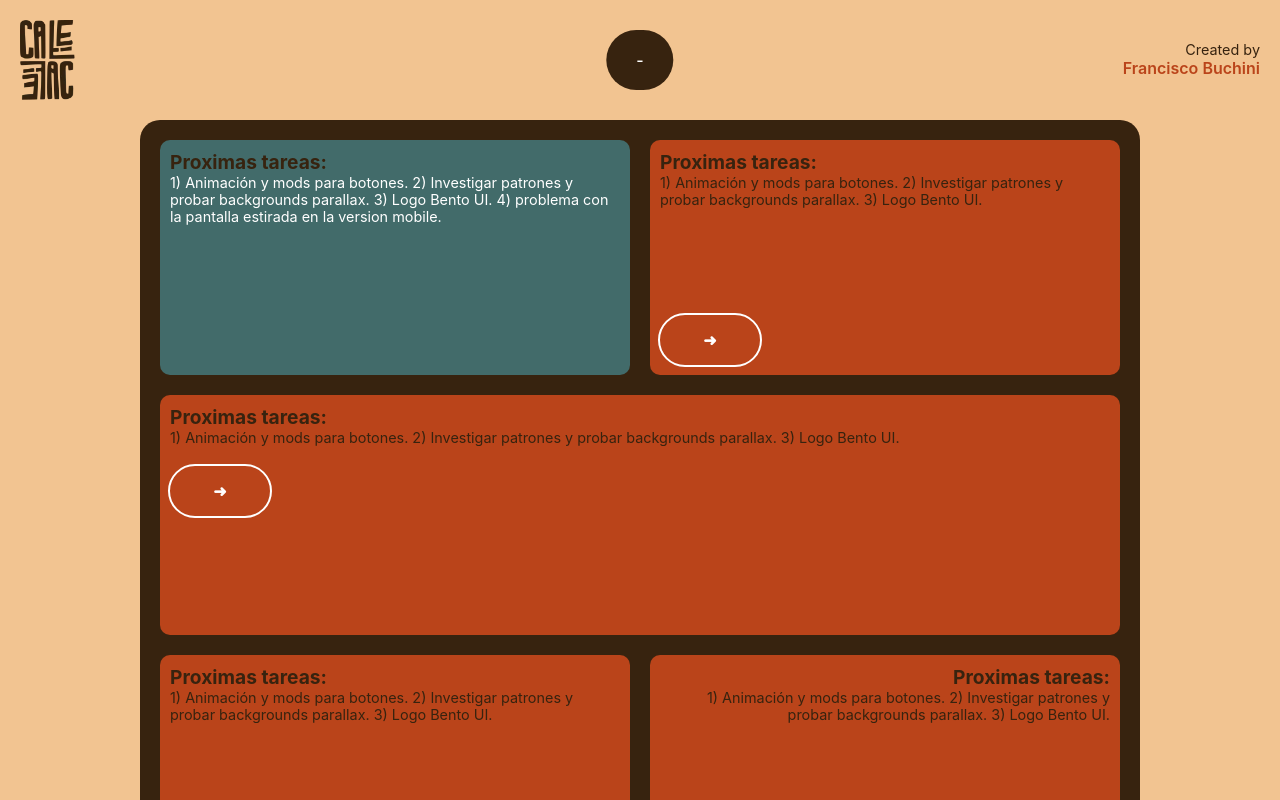
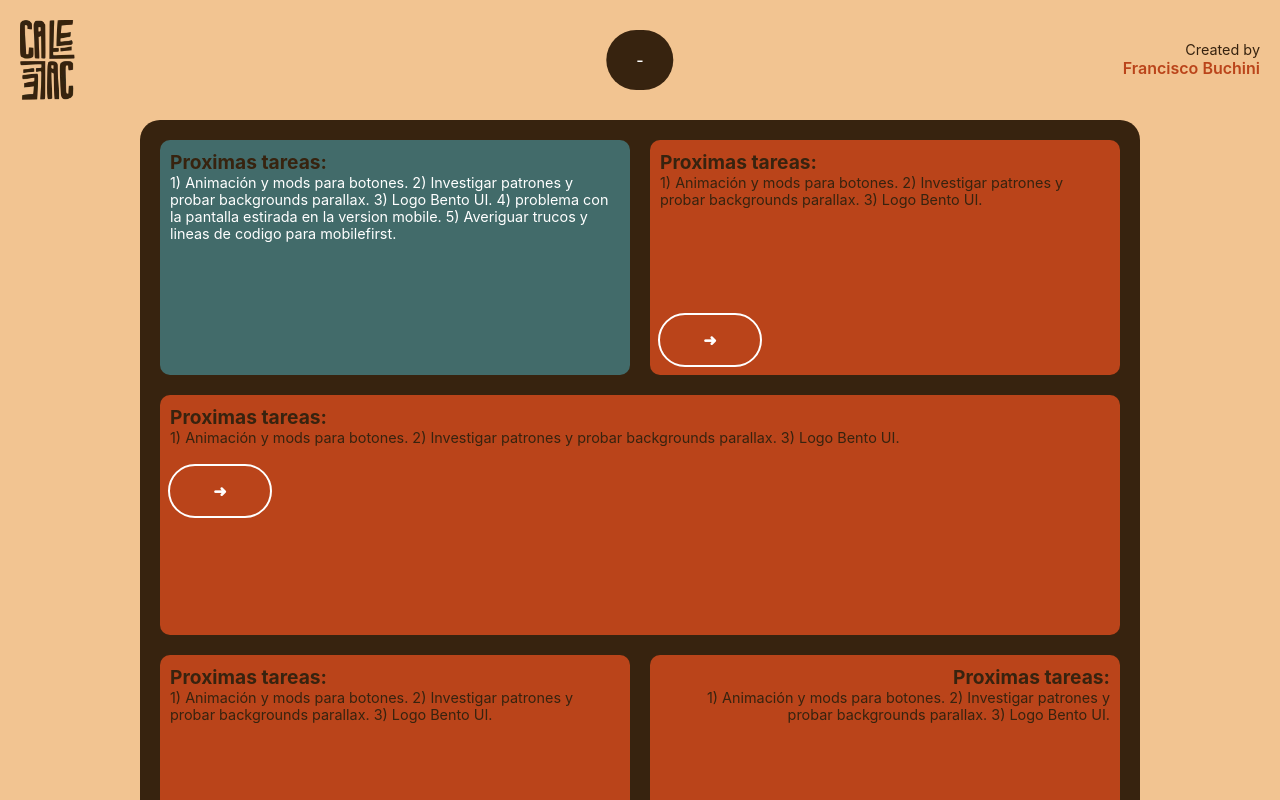
Before and after one commit to franciscobuchini/Portfolio, a React (Vite) app: page / in a window 1280 px wide. Shown: the top 800 px of the page. Built offline with nearby package versions, Linux system fonts and the light colour scheme.

Commit message:
testing margin and padding

```diff
--- a/src/BentoGrid.jsx
+++ b/src/BentoGrid.jsx
@@ -5,7 +5,7 @@ export default function BentoGrid() {
 
   return (
     <main className='BentoGrid'>
-      <Bento Bsv='2' Bsh='4' Bbg='taxbreak' Th='Proximas tareas:' Tp='1) Animación y mods para botones. 2) Investigar patrones y probar backgrounds parallax. 3) Logo Bento UI. 4) problema con la pantalla estirada en la version mobile.' Tpc='white' Tta='center' Tjc='center' />
+      <Bento Bsv='2' Bsh='4' Bbg='taxbreak' Th='Proximas tareas:' Tp='1) Animación y mods para botones. 2) Investigar patrones y probar backgrounds parallax. 3) Logo Bento UI. 4) problema con la pantalla estirada en la version mobile. 5) Averiguar trucos y lineas de codigo para mobilefirst.' Tpc='white' Tta='center' Tjc='center' />
       <Bento Bsv='2' Bsh='8' Bst='B1' Th='Proximas tareas:' Tp='1) Animación y mods para botones. 2) Investigar patrones y probar backgrounds parallax. 3) Logo Bento UI.' Com={Button} />
       <Bento Bsv='2' Bsh='4' Bst='B2' Th='Proximas tareas:' Tp='1) Animación y mods para botones. 2) Investigar patrones y probar backgrounds parallax. 3) Logo Bento UI.' Com={Button} />
       <Bento Bsv='2' Bsh='4' Bst='B3' Th='Proximas tareas:' Tp='1) Animación y mods para botones. 2) Investigar patrones y probar backgrounds parallax. 3) Logo Bento UI.' Com={Button} />
```
